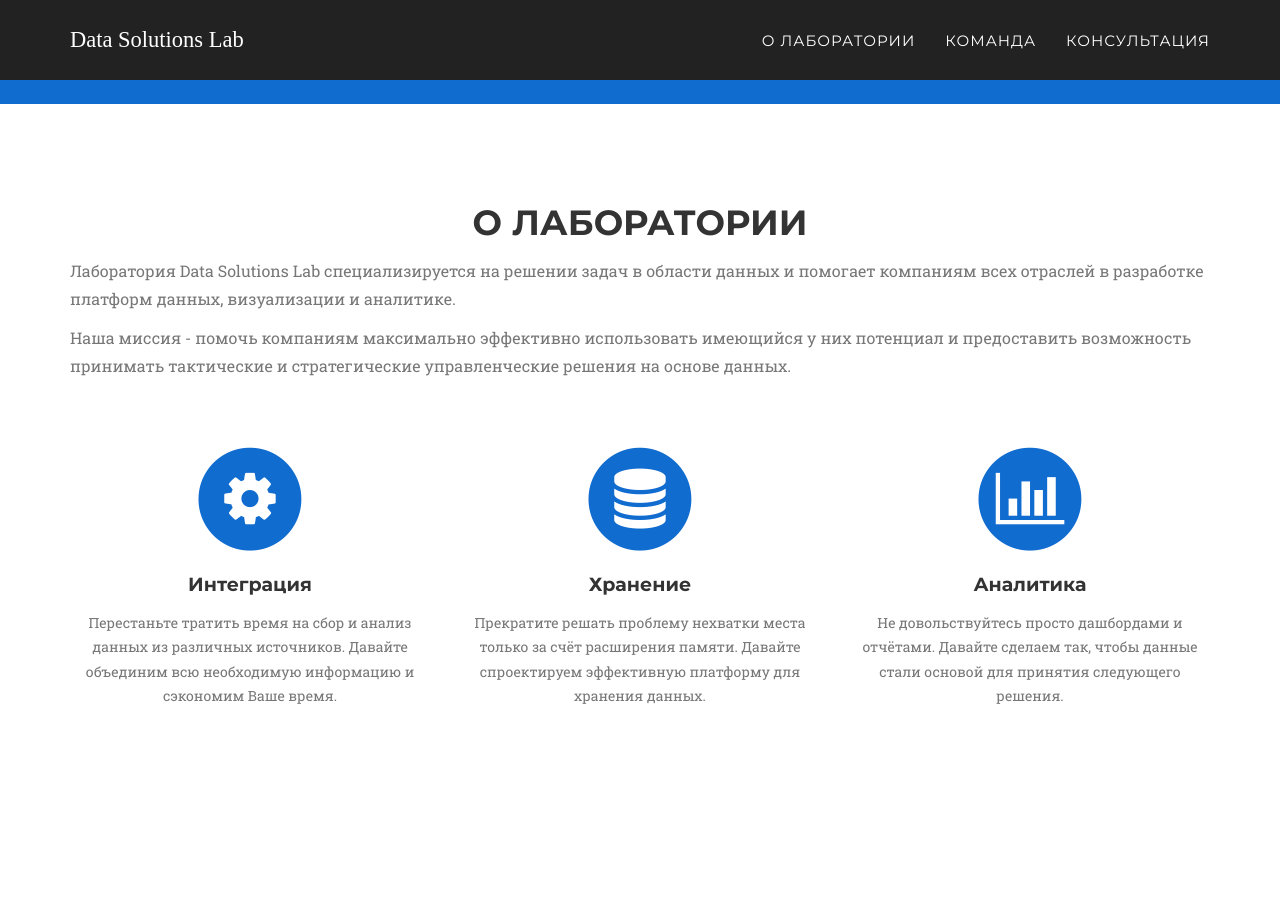
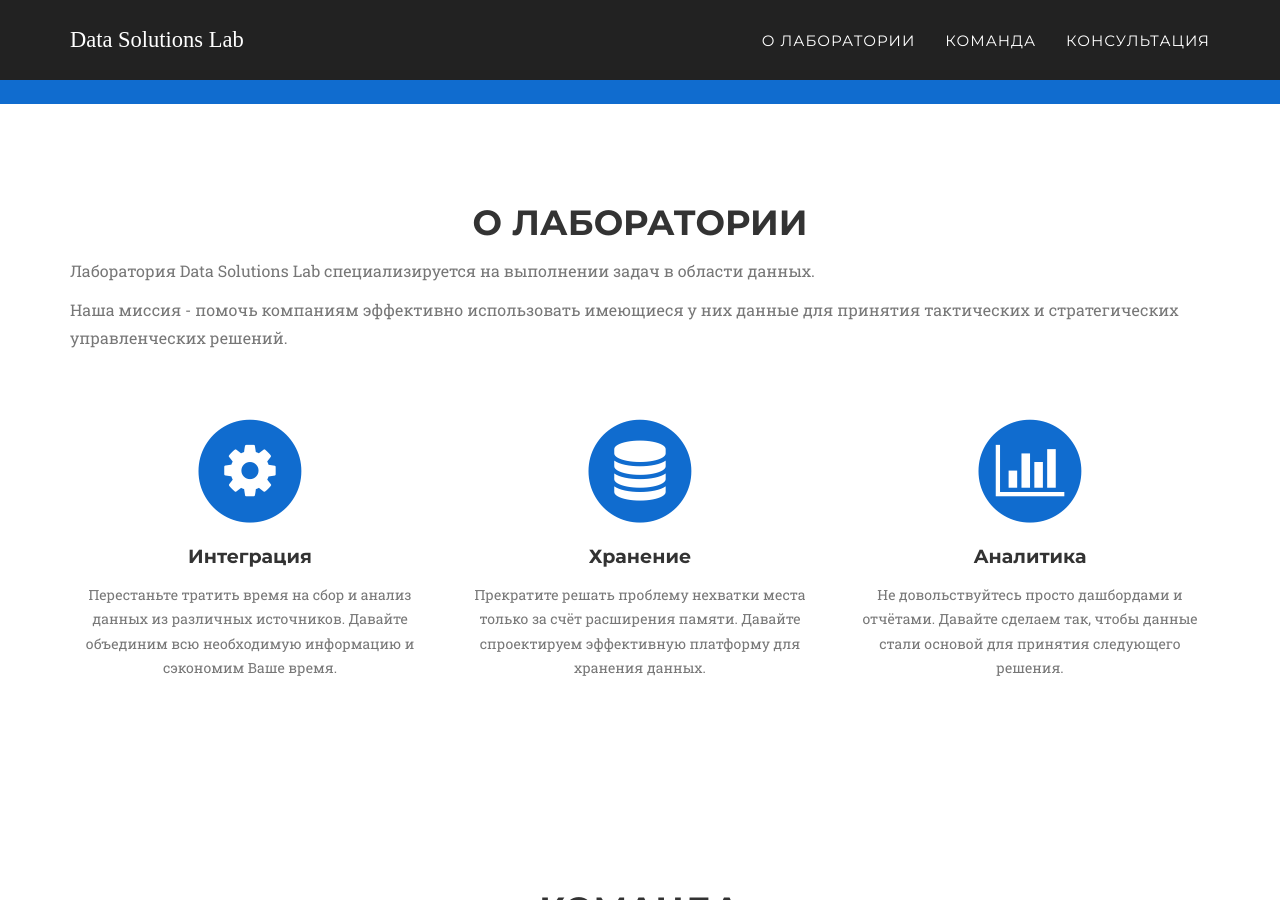
Before and after one commit to techwritex/datasolutionslab, a Jekyll site: the page built from index.html, in a window 1280 px wide and 900 px high, scrolled down 659 px. Built offline with Jekyll 4.4.1, drawn with Linux system fonts in a browser that asks for light colours; some web fonts are replaced.

Commit message:
v 0.1.86

```diff
--- a/_includes/services.html
+++ b/_includes/services.html
@@ -9,8 +9,8 @@
             </div>
             <div class="row">
                 <div class="col-lg-12">
-                    <p class="large text-muted">Лаборатория Data Solutions Lab специализируется на решении задач в области данных и помогает компаниям всех отраслей в разработке платформ данных, визуализации и аналитике.</p>
-                    <p class="large text-muted" style="margin-bottom: 60px;">Наша миссия - помочь компаниям максимально эффективно использовать имеющийся у них потенциал и предоставить возможность принимать тактические и стратегические управленческие решения на основе данных. </p>
+                    <p class="large text-muted">Лаборатория Data Solutions Lab специализируется на выполнении задач в области данных.</p>
+                    <p class="large text-muted" style="margin-bottom: 60px;">Наша миссия - помочь компаниям эффективно использовать имеющиеся у них данные для принятия тактических и стратегических управленческих решений. </p>
                 </div>
             </div>
             <div class="row text-center">
```
